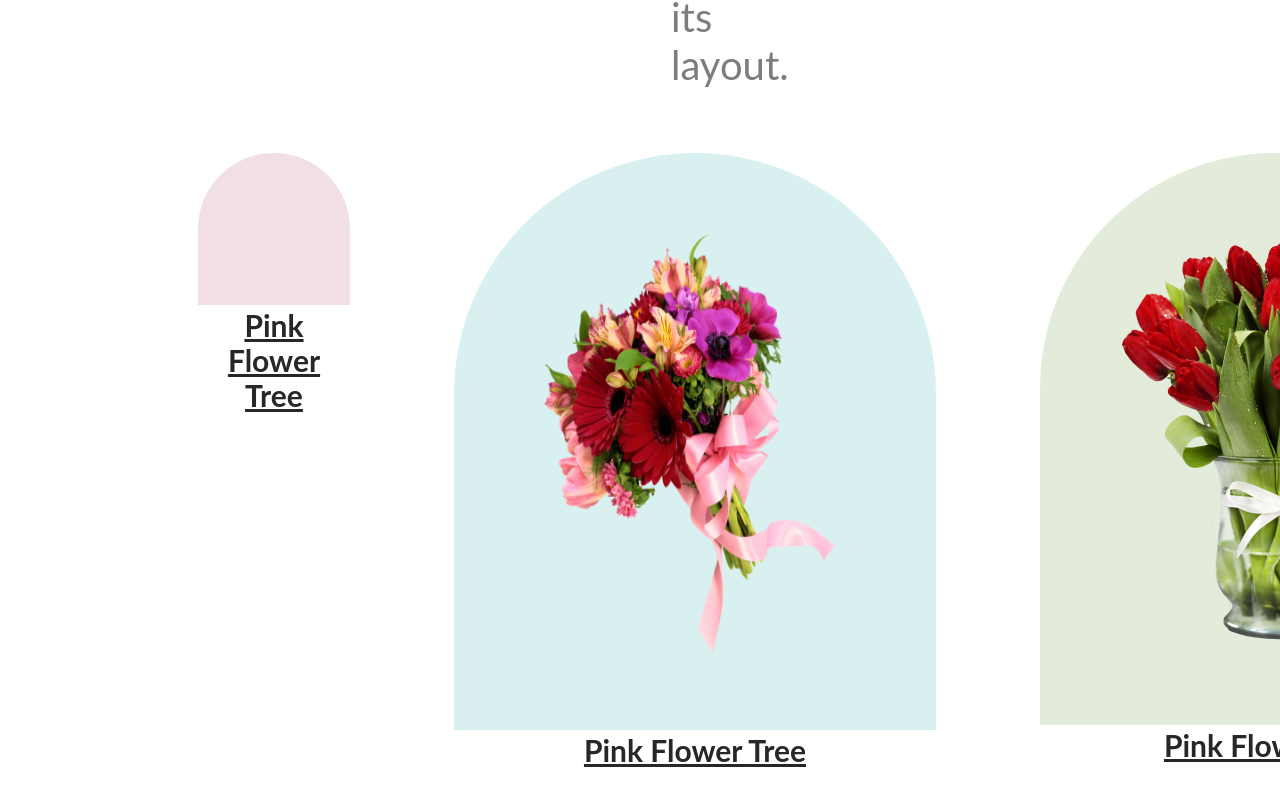
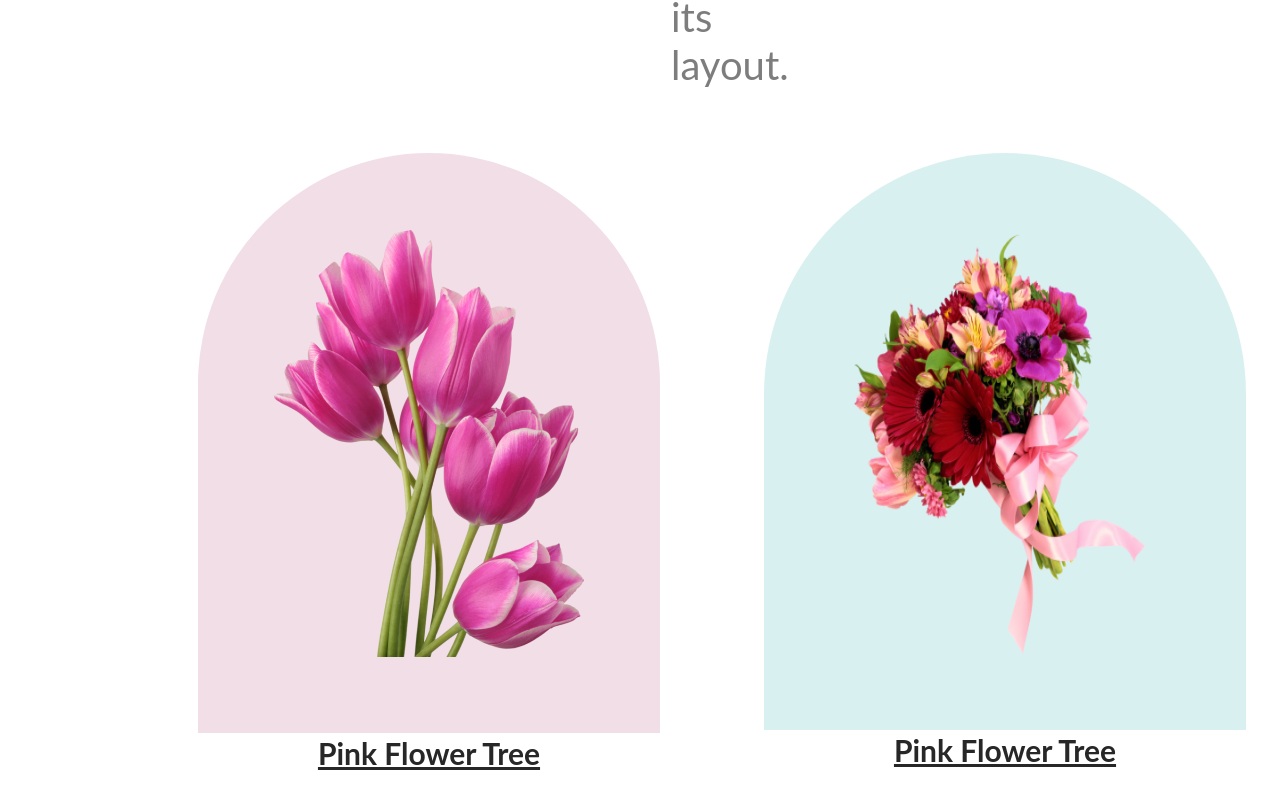
Before and after one commit to abdurtutul/flower-shop-assignment, a plain HTML site: page index.html in a window 1280 px wide. Shown: the part 2425-3234 px from the top of the page. Drawn offline with Linux system fonts and the light colour scheme; files whose address does not match are found by name.

Commit message:
all update done

```diff
--- a/index.html
+++ b/index.html
@@ -28,7 +28,7 @@
             <div class="flower-container">
                 <flower>
                     <figure>
-                    <img id="img1" class="image-flower" src="flower asset/pngwing 6.png" alt=""> <figcaption class="flower-title">Pink Flower Tree
+                    <img id="img1" class="image-flower" src="flower asset/ful.png" alt=""> <figcaption class="flower-title">Pink Flower Tree
                     </figcaption>
                 </figure>
                 </flower>
```
